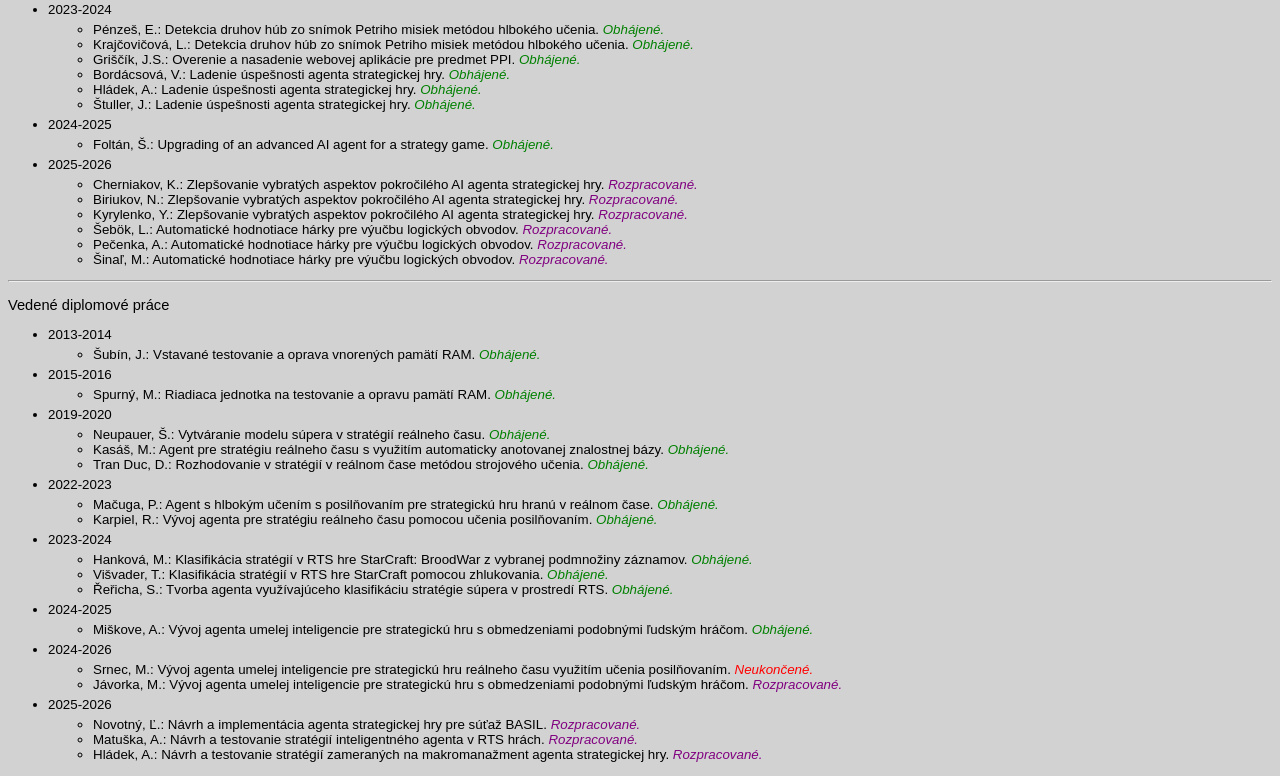
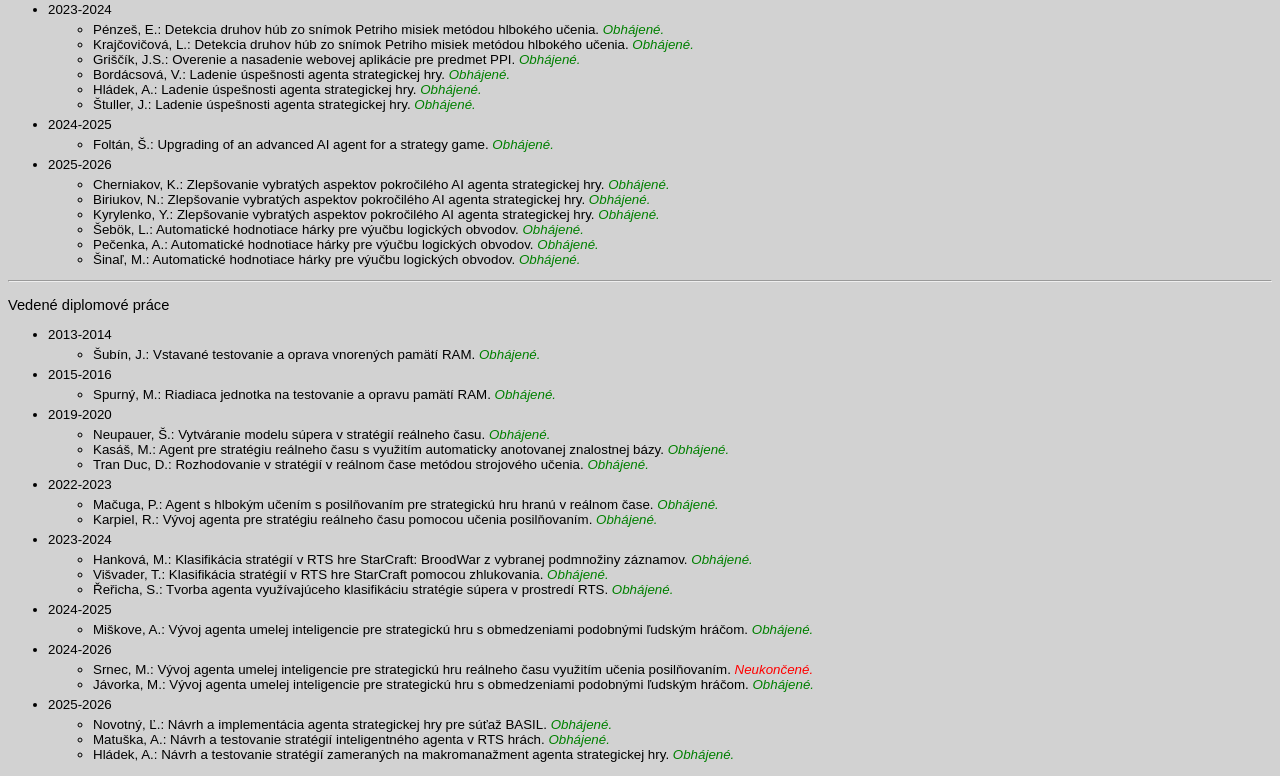
Before and after one commit to zastaphs/zastaphs.github.io, a plain HTML site: page teaching.html in a window 1280 px wide. Shown: the part 1141-1917 px from the top of the page. Drawn offline with Linux system fonts and the light colour scheme.

Commit message:
obhajoby 2026 update

```diff
--- a/teaching.html
+++ b/teaching.html
@@ -159,12 +159,12 @@
 		</ul>
 	<li>2025-2026</li>
 		<ul class="polozka_zoznamu">
-			<li>Cherniakov, K.: Zlepšovanie vybratých aspektov pokročilého AI agenta strategickej hry. <i style="color:purple;">Rozpracované.</i></li>
-			<li>Biriukov, N.: Zlepšovanie vybratých aspektov pokročilého AI agenta strategickej hry. <i style="color:purple;">Rozpracované.</i></li>
-			<li>Kyrylenko, Y.: Zlepšovanie vybratých aspektov pokročilého AI agenta strategickej hry. <i style="color:purple;">Rozpracované.</i></li>
-			<li>Šebök, L.: Automatické hodnotiace hárky pre výučbu logických obvodov. <i style="color:purple;">Rozpracované.</i></li>
-			<li>Pečenka, A.: Automatické hodnotiace hárky pre výučbu logických obvodov. <i style="color:purple;">Rozpracované.</i></li>
-			<li>Šinaľ, M.: Automatické hodnotiace hárky pre výučbu logických obvodov. <i style="color:purple;">Rozpracované.</i></li>
+			<li>Cherniakov, K.: Zlepšovanie vybratých aspektov pokročilého AI agenta strategickej hry. <i style="color:green;">Obhájené.</i></li>
+			<li>Biriukov, N.: Zlepšovanie vybratých aspektov pokročilého AI agenta strategickej hry. <i style="color:green;">Obhájené.</i></li>
+			<li>Kyrylenko, Y.: Zlepšovanie vybratých aspektov pokročilého AI agenta strategickej hry. <i style="color:green;">Obhájené.</i></li>
+			<li>Šebök, L.: Automatické hodnotiace hárky pre výučbu logických obvodov. <i style="color:green;">Obhájené.</i></li>
+			<li>Pečenka, A.: Automatické hodnotiace hárky pre výučbu logických obvodov. <i style="color:green;">Obhájené.</i></li>
+			<li>Šinaľ, M.: Automatické hodnotiace hárky pre výučbu logických obvodov. <i style="color:green;">Obhájené.</i></li>
 		</ul>
 
 
@@ -208,13 +208,13 @@
 	<li>2024-2026</li>
 		<ul class="polozka_zoznamu">
 			<li>Srnec, M.: Vývoj agenta umelej inteligencie pre strategickú hru reálneho času využitím učenia posilňovaním. <i style="color:red;">Neukončené.</i></li>
-			<li>Jávorka, M.: Vývoj agenta umelej inteligencie pre strategickú hru s obmedzeniami podobnými ľudským hráčom. <i style="color:purple;">Rozpracované.</i></li>
+			<li>Jávorka, M.: Vývoj agenta umelej inteligencie pre strategickú hru s obmedzeniami podobnými ľudským hráčom. <i style="color:green;">Obhájené.</i></li>
 		</ul>
 	<li>2025-2026</li>
 		<ul class="polozka_zoznamu">
-			<li>Novotný, Ľ.: Návrh a implementácia agenta strategickej hry pre súťaž BASIL. <i style="color:purple;">Rozpracované.</i></li>
-			<li>Matuška, A.: Návrh a testovanie stratégií inteligentného agenta v RTS hrách. <i style="color:purple;">Rozpracované.</i></li>
-			<li>Hládek, A.: Návrh a testovanie stratégií zameraných na makromanažment agenta strategickej hry. <i style="color:purple;">Rozpracované.</i></li>
+			<li>Novotný, Ľ.: Návrh a implementácia agenta strategickej hry pre súťaž BASIL. <i style="color:green;">Obhájené.</i></li>
+			<li>Matuška, A.: Návrh a testovanie stratégií inteligentného agenta v RTS hrách. <i style="color:green;">Obhájené.</i></li>
+			<li>Hládek, A.: Návrh a testovanie stratégií zameraných na makromanažment agenta strategickej hry. <i style="color:green;">Obhájené.</i></li>
 		</ul>
 
 
```
